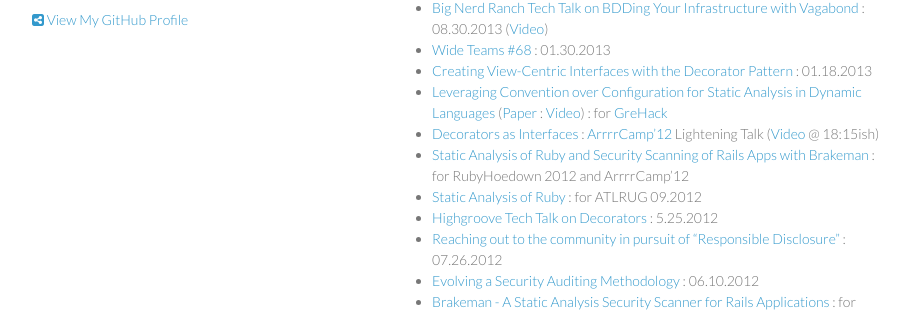
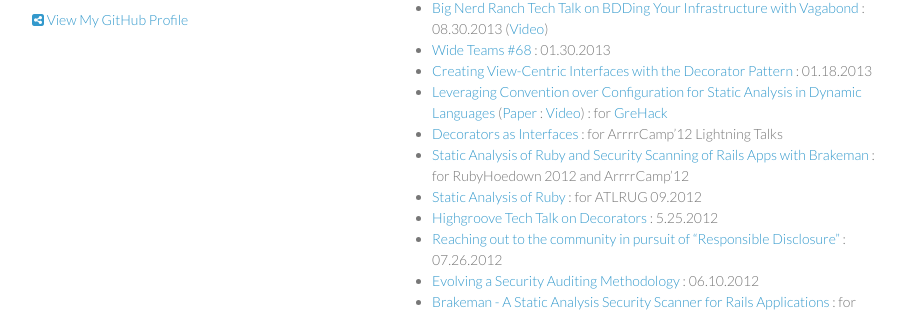
Before and after one commit to daveworth/daveworth.github.com, a Jekyll site: the page built from index.md, in a window 1280 px wide and 1294 px high. Shown: the part 463-779 px from the top of the window, without its empty margins (178-1100 px from the left). Built offline with Jekyll 4.4.1, drawn with Linux system fonts in a browser that asks for light colours; nearby versions of some CDN libraries.

Commit message:
update ArrrrCamp Lightning Talk on Decorators

```diff
--- a/index.md
+++ b/index.md
@@ -14,7 +14,7 @@
 * [Wide Teams #68](http://www.wideteams.com/2013/01/30/episode-68-david-worth-of-big-nerd-ranch/) :  01.30.2013
 * [Creating View-Centric Interfaces with the Decorator Pattern](http://blog.bignerdranch.com/1702-creating-view-centric-interfaces-with-the-decorator-pattern/) :  01.18.2013
 * [Leveraging Convention over Configuration for Static Analysis in Dynamic Languages](http://ensiwiki.ensimag.fr/images/7/70/GreHack-2012-talk-David_Worth_and_Justin_Collins-Leveraging_Convention_over_Configuration_for_Static_Analysis_in_Dynamic_Languages.pdf) ([Paper](http://ensiwiki.ensimag.fr/images/c/c5/GreHack-2012-Leveraging_Convention_over_Configuration_for_Static_Analysis_in_Dynamic_Languages.pdf) : [Video](http://www.youtube.com/watch?feature=player_embedded&v=tHUxZbNktxg)) : for [GreHack](http://grehack.org/en/)
-* [Decorators as Interfaces](http://daveworth.github.io/ArrrrCamp_2012-DecoratorsAsInterfaces) : [ArrrrCamp'12](http://2012.arrrrcamp.be/) Lightening Talk ([Video](http://vimeo.com/groups/arrrrcamp/videos/51898787) @ 18:15ish)
+* [Decorators as Interfaces](http://daveworth.github.io/ArrrrCamp_2012-DecoratorsAsInterfaces) : for ArrrrCamp'12 Lightning Talks
 * [Static Analysis of Ruby and Security Scanning of Rails Apps with Brakeman](http://daveworth.github.io/RubyHoedown_2012-StaticAnalysisAndSecurityAnalysisWithBrakeman) : for RubyHoedown 2012 and ArrrrCamp'12
 * [Static Analysis of Ruby](http://daveworth.github.io/ATLRUG_07_2012-StaticAnalysisRuby/) : for ATLRUG 09.2012
 * [Highgroove Tech Talk on Decorators](http://daveworth.github.io/5-25-2012-Highgroove-Tech-Talk---Decorators/) :  5.25.2012
```
